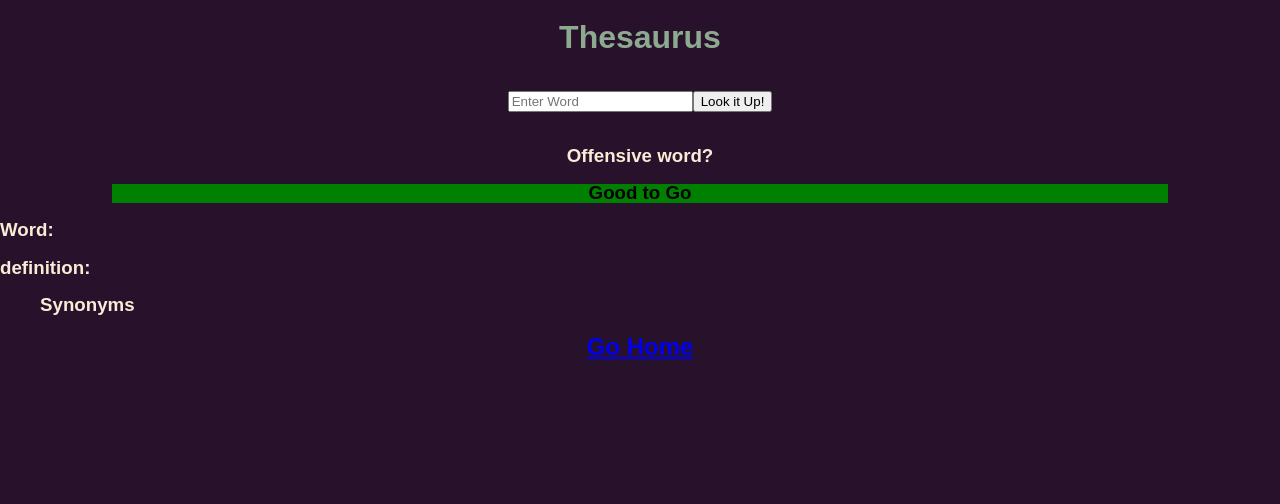
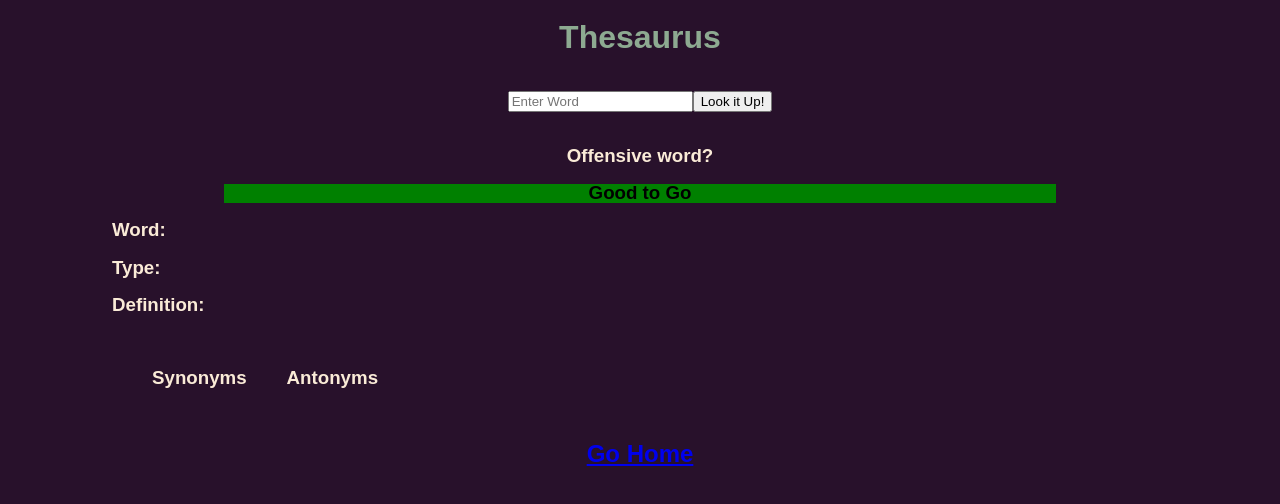
Before and after one commit to Dantezinfern0/diction-addiction, a React (Create React App) app: page /thesaurus in a window 1280 px wide. Shown: the top 504 px of the page. Built offline with nearby package versions, Linux system fonts and the light colour scheme.

Commit message:
stuff done if state

```diff
--- a/src/index.css
+++ b/src/index.css
@@ -67,3 +67,9 @@ h3 {
 .centered {
   text-align: center;
 }
+.flex {
+  display: flex;
+}
+.squeeze {
+  margin:0 7rem 0 7rem;
+}
--- a/src/pages/Dictionary.jsx
+++ b/src/pages/Dictionary.jsx
@@ -1,6 +1,7 @@
 import React, { useState } from 'react'
 import Axios from 'axios'
 import HomeButton from '../components/HomeButton.jsx'
+
 
 export default function Dictionary() {
   const apiUrl =
@@ -8,16 +9,25 @@ export default function Dictionary() {
   const dicKey = '?key=8b979027-815e-4cca-93ca-e396a7bb4be7'
   const [term, setTerm] = useState('')
   const [info, setInfo] = useState('')
+  const [suggestion, setSuggestion] = useState('')
+  const errorMessage = () => {
+    return console.log('stuff broke')
+  }
   const apiCall = e => {
     e.preventDefault()
     Axios.get(`${apiUrl}${term}${dicKey}`).then(resp => {
-      console.log(resp.data)
-      const data = resp.data[0]
+      console.log('first catch', resp.data[0])
+      if (term.includes(' ') === false){
+      const dataLab = resp.data[0]
       setInfo({
-        def: data.shortdef,
-        type: data.fl,
-        offense: data.meta.offensive
-      })
+        def: dataLab.shortdef,
+        type: dataLab.fl,
+        offense: dataLab.meta.offensive
+      })} else if (term.includes(' ') === true) {
+      setSuggestion({
+        words: resp.data
+      })} else {errorMessage()}
+      console.log('second catch', suggestion.words)
     })
   }
   return (
@@ -33,15 +43,22 @@ export default function Dictionary() {
         />
         <button onClick={apiCall}>Look it Up!</button>
       </form>
-      <h3 className='centered'>Offensive word?</h3>
-      <h3 className={info.offense ? 'red' : 'green'}>{info.offense ? 'Totally Offensive: use with extreme caution' : 'Good to Go'}</h3>
+      <div className="squeeze">
+        <h3 className="centered">Offensive word?</h3>
+        <h3 className={info.offense ? 'red' : 'green'}>
+          {info.offense
+            ? 'Totally Offensive: use with extreme caution'
+            : 'Good to Go'}
+        </h3>
         <h3>Word: {term}</h3>
         <h3>Type: {info.type}</h3>
         <ol>
-        {info.def && info.def.map((item, i) => {
+          {info.def &&
+            info.def.map((item, i) => {
               return <li key={i}>{item}</li>
             })}
         </ol>
+      </div>
       <HomeButton />
     </>
   )
--- a/src/pages/Thesaurus.jsx
+++ b/src/pages/Thesaurus.jsx
@@ -15,8 +15,10 @@ export default function Thesaurus() {
       const data = resp.data[0]
       setDefinition({
         definition: data.shortdef[0],
+        type: data.fl,
         syn: data.meta.syns[0],
-        off: data.meta.offensive
+        off: data.meta.offensive,
+        ants: data.meta.ants[0]
       })
     })
   }
@@ -34,16 +36,33 @@ export default function Thesaurus() {
         />
         <button onClick={apiCaller}>Look it Up!</button>
       </form>
-      <h3 className='centered'>Offensive word?</h3>
-      <h3 className={definition.off ? 'red' : 'green'}>{definition.off ? 'Totally Offensive: use with extreme caution' : 'Good to Go'}</h3>
+      <div className="squeeze">
+        <h3 className="centered">Offensive word?</h3>
+        <h3 className={definition.off ? 'red' : 'green'}>
+          {definition.off
+            ? 'Totally Offensive: use with extreme caution'
+            : 'Good to Go'}
+        </h3>
         <h3>Word: {word}</h3>
-      <h3>definition: {definition.definition}</h3>
-      <ol><h3>Synonyms</h3>
+        <h3>Type: {definition.type}</h3>
+        <h3>Definition: {definition.definition}</h3>
+        <div className="flex">
+          <ol>
+            <h3>Synonyms</h3>
             {definition.syn &&
               definition.syn.map((item, i) => {
                 return <li key={i}>{item}</li>
               })}
           </ol>
+          <ol>
+            <h3>Antonyms</h3>
+            {definition.ants &&
+              definition.ants.map((item, i) => {
+                return <li key={i}>{item}</li>
+              })}
+          </ol>
+        </div>
+      </div>
       <HomeButton />
     </>
   )
```
Lines whose indentation alone changed are shown as unchanged.
